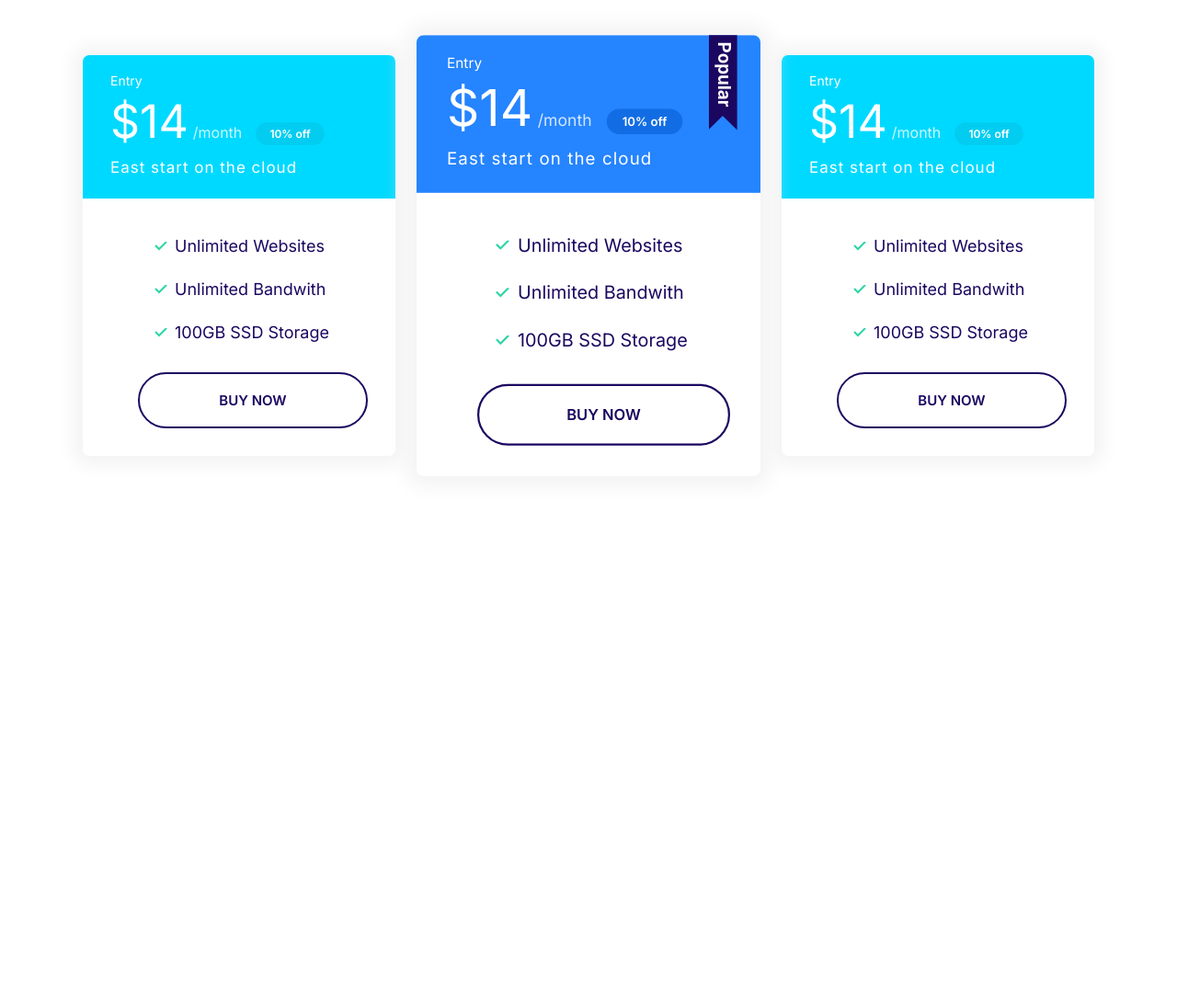
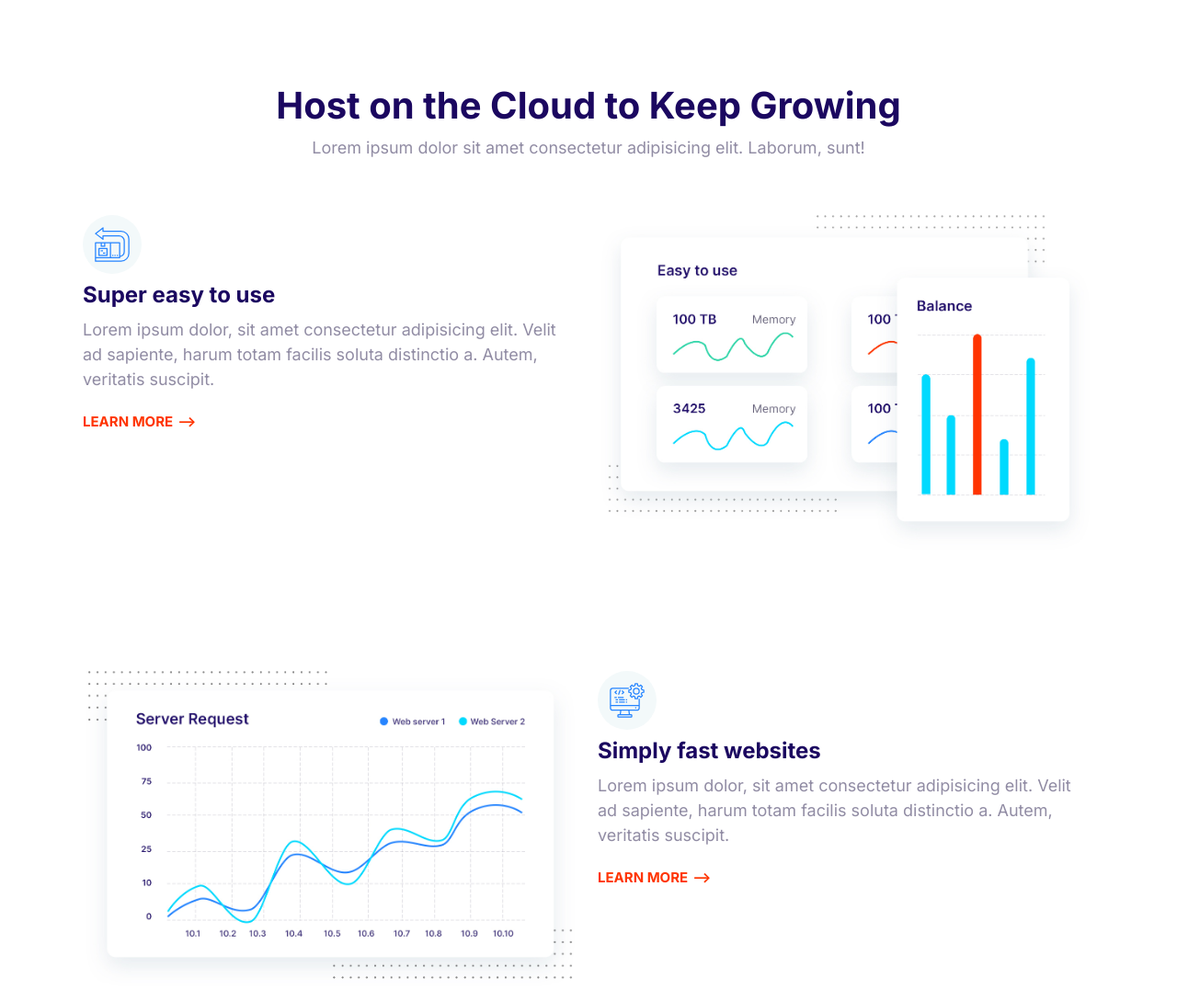
Before and after one commit to tony-508/First-trial, a plain HTML site: page index.html in a window 1280 px wide. Shown: the top 1088 px of the page at 92% size. Before the commit the page ends 800 px from the top, so only its background shows below. Drawn offline with Linux system fonts and the light colour scheme.

Commit message:
Block-features.

```diff
--- a/css/styles.css
+++ b/css/styles.css
@@ -760,3 +760,27 @@ a {
   max-width: 500px;
   margin: 0 auto;
 }
+
+/* Features */
+.feature {
+  gap: 4rem 2rem;
+  margin: 12rem 0;
+}
+
+.feature:first-of-type {
+  margin-top: 6rem;
+}
+
+.feature__heading {
+  margin: 1rem 0;
+}
+
+.feature__image {
+  width: 100%;
+}
+
+@media screen and (min-width: 768px) {
+  .feature:nth-of-type(even) .feature__content {
+    order: 2;
+  }
+}
--- a/index.html
+++ b/index.html
@@ -15,72 +15,68 @@
     <link rel="stylesheet" href="css/styles.css" />
   </head>
   <body>
-    <section class="block container block-plans">
-      <div class="grid grid--1x3">
-        <div class="plan">
-          <div class="card card--secondary">
-            <header class="card__header">
-              <h3 class="plan__name">Entry</h3>
-              <span class="plan__price">$14</span>
-              <span class="plan__billing-cycle">/month</span>
-              <span class="badge badge--secondary badge--small">10% off</span>
-              <span class="plan__description">East start on the cloud</span>
-            </header>
-            <div class="card__body">
-              <div class="list list--tick">
-                <ul>
-                  <li class="list__item">Unlimited Websites</li>
-                  <li class="list__item">Unlimited Bandwith</li>
-                  <li class="list__item">100GB SSD Storage</li>
-                </ul>
-                <button class="btn btn--outline btn--block">Buy now</button>
-              </div>
-            </div>
-          </div>
+    <section class="block container">
+      <header class="block__header">
+        <h2>Host on the Cloud to Keep Growing</h2>
+<p>Lorem ipsum dolor sit amet consectetur adipisicing elit. Laborum, sunt!</p>
+      </header>
+      <article class="grid grid--1x2 feature">
+        <div class="feature__content">
+          <span class="icon-container">
+            <svg class="icon icon--primary">
+              <use xlink:href="images/sprite.svg#easy"></use>
+            </svg>
+          </span>
+          <h3 class="feature__heading">Super easy to use</h3 class="feature__heading">
+          <p>
+            Lorem ipsum dolor, sit amet consectetur adipisicing elit. Velit ad
+            sapiente, harum totam facilis soluta distinctio a. Autem, veritatis
+            suscipit.
+          </p>
+          <a href="#" class="link-arrow">Learn more</a>
         </div>
-        <div class="plan plan--popular">
-          <div class="card card--primary">
-            <header class="card__header">
-              <h3 class="plan__name">Entry</h3>
-              <span class="plan__price">$14</span>
-              <span class="plan__billing-cycle">/month</span>
-              <span class="badge badge--primary badge--small">10% off</span>
-              <span class="plan__description">East start on the cloud</span>
-            </header>
-            <div class="card__body">
-              <div class="list list--tick">
-                <ul>
-                  <li class="list__item">Unlimited Websites</li>
-                  <li class="list__item">Unlimited Bandwith</li>
-                  <li class="list__item">100GB SSD Storage</li>
-                </ul>
-                <button class="btn btn--outline btn--block">Buy now</button>
-              </div>
-            </div>
-          </div>
+        <div>
+          <img class="feature__image" src="images/easy.jpg" alt="" />
         </div>
-        <div class="plan">
-          <div class="card card--secondary">
-            <header class="card__header">
-              <h3 class="plan__name">Entry</h3>
-              <span class="plan__price">$14</span>
-              <span class="plan__billing-cycle">/month</span>
-              <span class="badge badge--secondary badge--small">10% off</span>
-              <span class="plan__description">East start on the cloud</span>
-            </header>
-            <div class="card__body">
-              <div class="list list--tick">
-                <ul>
-                  <li class="list__item">Unlimited Websites</li>
-                  <li class="list__item">Unlimited Bandwith</li>
-                  <li class="list__item">100GB SSD Storage</li>
-                </ul>
-                <button class="btn btn--outline btn--block">Buy now</button>
-              </div>
-            </div>
-          </div>
+      </article>
+      <article class="grid grid--1x2 feature">
+        <div class="feature__content">
+          <span class="icon-container">
+            <svg class="icon icon--primary">
+              <use xlink:href="images/sprite.svg#computer"></use>
+            </svg>
+          </span>
+          <h3 class="feature__heading">Simply fast websites</h3 class="feature__heading">
+          <p>
+            Lorem ipsum dolor, sit amet consectetur adipisicing elit. Velit ad
+            sapiente, harum totam facilis soluta distinctio a. Autem, veritatis
+            suscipit.
+          </p>
+          <a href="#" class="link-arrow">Learn more</a>
         </div>
-      </div>
+        <div>
+          <img class="feature__image" src="images/fast.jpg" alt="" />
+        </div>
+      </article>
+      <article class="grid grid--1x2 feature">
+        <div class="feature__content">
+          <span class="icon-container">
+            <svg class="icon icon--primary">
+              <use xlink:href="images/sprite.svg#settings"></use>
+            </svg>
+          </span>
+          <h3 class="feature__heading">Word press made easy</h3 class="feature__heading">
+          <p>
+            Lorem ipsum dolor, sit amet consectetur adipisicing elit. Velit ad
+            sapiente, harum totam facilis soluta distinctio a. Autem, veritatis
+            suscipit.
+          </p>
+          <a href="#" class="link-arrow">Learn more</a>
+        </div>
+        <div>
+          <img class="feature__image" src="images/wordpress.jpg" alt="" />
+        </div>
+      </article>
     </section>
   </body>
 </html>
```
Also changed, not shown: components/features.html (added, +63 -0 lines), images/easy.jpg (added), images/fast.jpg (added), images/wordpress.jpg (added).
